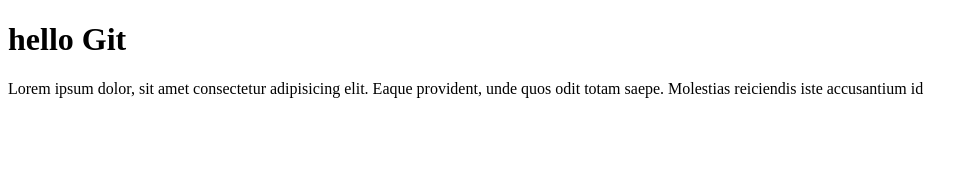
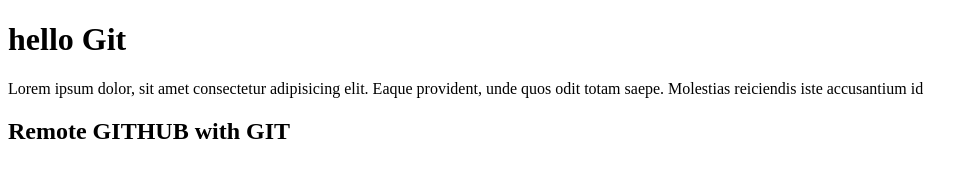
Before and after one commit to halloShendy/repository-git, a plain HTML site: page index.html in a window 1280 px wide. Shown: the whole page, without its empty margins (0-978 px from the left). Drawn offline with Linux system fonts and the light colour scheme.

Commit message:
menambahkan heading baru

```diff
--- a/index.html
+++ b/index.html
@@ -9,5 +9,6 @@
 
     <h1>hello Git</h1>
     <p>Lorem ipsum dolor, sit amet consectetur adipisicing elit. Eaque provident, unde quos odit totam saepe. Molestias reiciendis iste accusantium id</p>
+    <h2>Remote GITHUB with GIT</h2>
 </body>
 </html>
```
